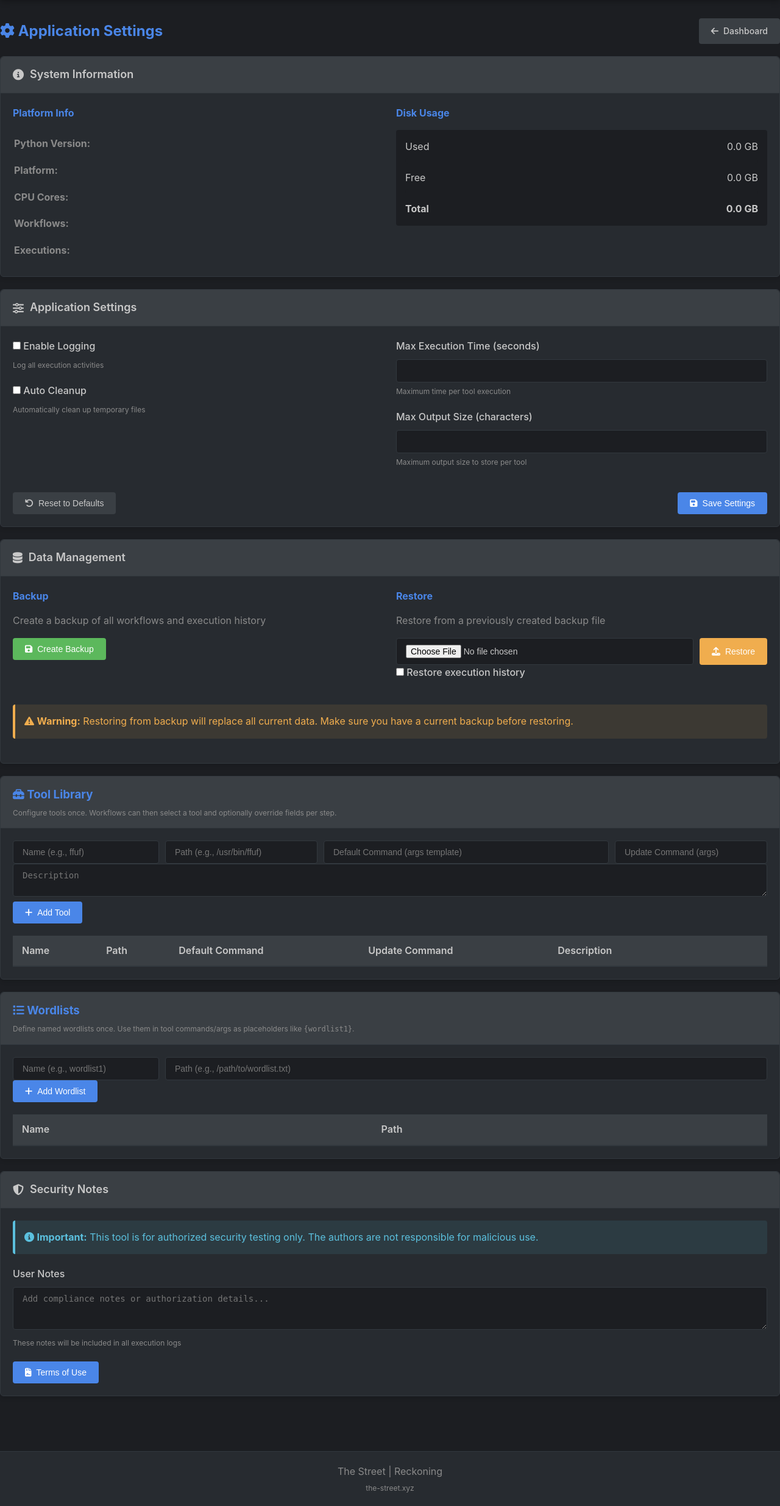
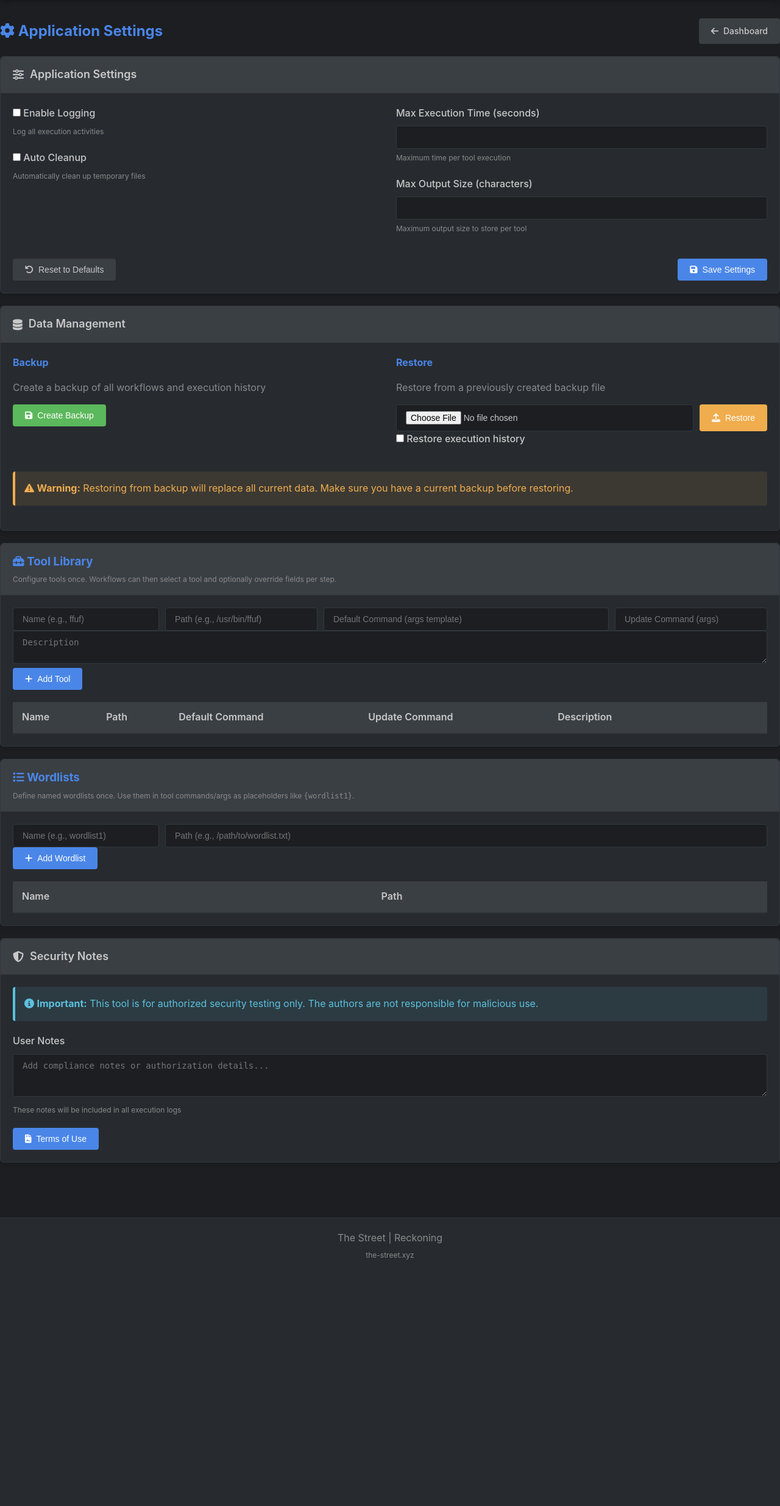
Before and after one commit to rf-peixoto/reckoning, a Flask app: template templates/settings.html in a window 1280 px wide. Shown: the part 75-2544 px from the top of the page at 61% size. After the commit the page ends 2140 px from the top, so only its background shows below. Run offline with Flask 3, Linux system fonts and the light colour scheme; the template is opened without the code that fills it, so the values that code supplies are empty.

Commit message:
AUTOMATED COMMIT: Rollback cause I'm stupid

```diff
--- a/templates/settings.html
+++ b/templates/settings.html
@@ -13,69 +13,6 @@
     </div>
 </div>
 
-<div class="card mb-20">
-    <div class="card-header">
-        <div class="card-title">
-            <i class="fas fa-info-circle"></i> System Information
-        </div>
-    </div>
-    <div class="card-body">
-        <div class="d-flex gap-20" style="flex-wrap: wrap;">
-            <div style="flex: 1; min-width: 300px;">
-                <h4 style="color: var(--accent); margin-bottom: 15px;">Platform Info</h4>
-                <table style="width: 100%; color: var(--text-muted);">
-                    <tr>
-                        <td style="padding: 8px 0;"><strong>Python Version:</strong></td>
-                        <td style="padding: 8px 0;">{{ system_info.python_version.split()[0] }}</td>
-                    </tr>
-                    <tr>
-                        <td style="padding: 8px 0;"><strong>Platform:</strong></td>
-                        <td style="padding: 8px 0;">{{ system_info.platform }}</td>
-                    </tr>
-                    <tr>
-                        <td style="padding: 8px 0;"><strong>CPU Cores:</strong></td>
-                        <td style="padding: 8px 0;">{{ system_info.cpu_count }}</td>
-                    </tr>
-                    <tr>
-                        <td style="padding: 8px 0;"><strong>Workflows:</strong></td>
-                        <td style="padding: 8px 0;">{{ system_info.workflows_count }}</td>
-                    </tr>
-                    <tr>
-                        <td style="padding: 8px 0;"><strong>Executions:</strong></td>
-                        <td style="padding: 8px 0;">{{ system_info.executions_count }}</td>
-                    </tr>
-                </table>
-            </div>
-            <div style="flex: 1; min-width: 300px;">
-                <h4 style="color: var(--accent); margin-bottom: 15px;">Disk Usage</h4>
-                <div style="background: var(--primary); border-radius: 4px; padding: 15px;">
-                    <div style="margin-bottom: 10px;">
-                        <div class="d-flex justify-between">
-                            <span>Used</span>
-                            <span>{{ "%.1f"|format(system_info.disk_usage.used / (1024**3)) }} GB</span>
-                        </div>
-                        <div class="progress-bar" style="margin-top: 5px;">
-                            <div class="progress-fill" style="width: {{ (system_info.disk_usage.used / system_info.disk_usage.total * 100)|round|int }}%;"></div>
-                        </div>
-                    </div>
-                    <div style="margin-bottom: 10px;">
-                        <div class="d-flex justify-between">
-                            <span>Free</span>
-                            <span>{{ "%.1f"|format(system_info.disk_usage.free / (1024**3)) }} GB</span>
-                        </div>
-                        <div class="progress-bar" style="margin-top: 5px;">
-                            <div class="progress-fill" style="width: {{ (system_info.disk_usage.free / system_info.disk_usage.total * 100)|round|int }}%; background: var(--success);"></div>
-                        </div>
-                    </div>
-                    <div class="d-flex justify-between mt-10">
-                        <strong>Total</strong>
-                        <strong>{{ "%.1f"|format(system_info.disk_usage.total / (1024**3)) }} GB</strong>
-                    </div>
-                </div>
-            </div>
-        </div>
-    </div>
-</div>
 
 <div class="card mb-20">
     <div class="card-header">
```
